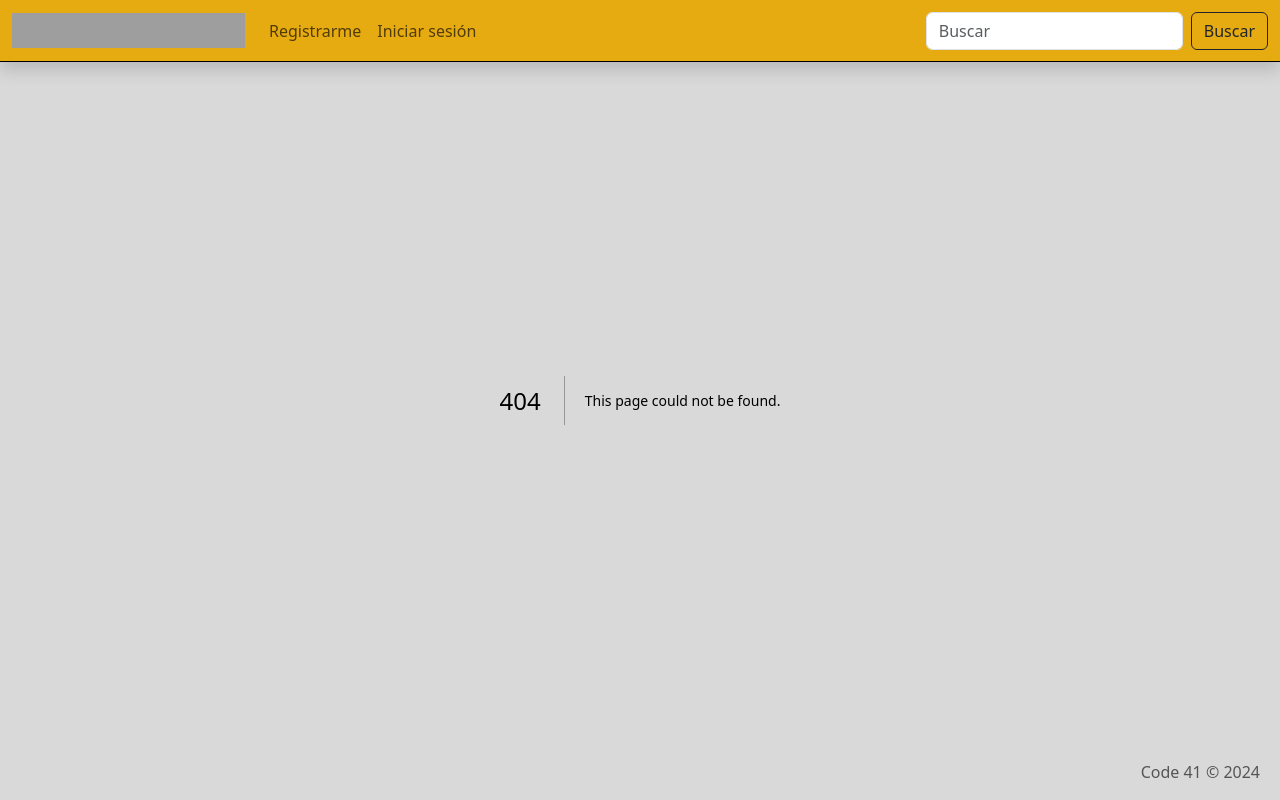
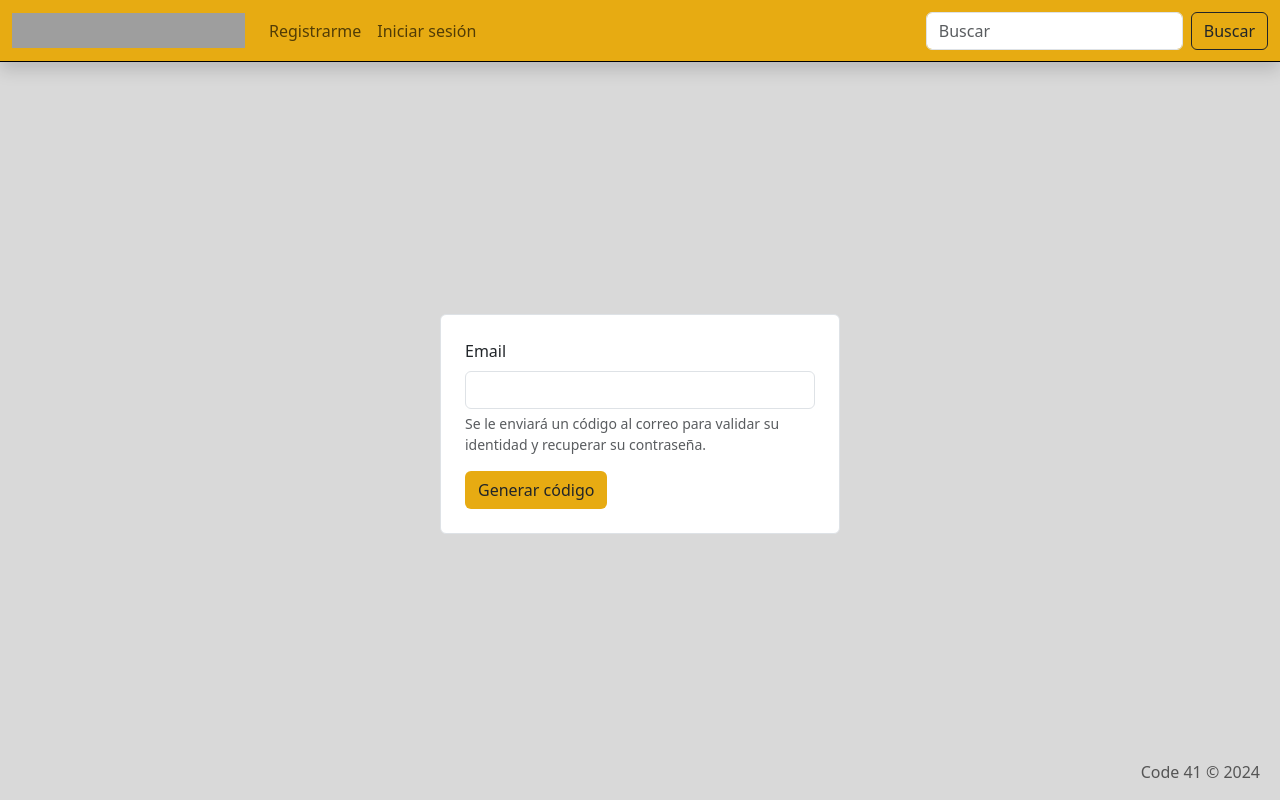
Before and after one commit to Grupo-41/FedeteriApp, a Next.js app in the folder nextjs-fedeteriapp/: page /recovery-password in a window 1280 px wide. Before the commit this address had no page. Built offline with nearby package versions, Linux system fonts and the light colour scheme; grey boxes are pictures that could not be loaded.

Commit message:
Arreglado el registro, avances con recuperación de contraseña

```diff
--- a/nextjs-fedeteriapp/app/login/page.jsx
+++ b/nextjs-fedeteriapp/app/login/page.jsx
@@ -12,8 +12,12 @@ const Page = () => {
             dni: refDNI.current.value,
             contrasena: refPass.current.value,
         }))
-        .then(data => data.json())
         .then(data => {
+          console.log(data)
+          return data.json()
+        })
+        .then(data => {
+          console.log(data)
             if(data.status !== 400){
                 if(data.esAdmin){
                     data = {...data, validado: false}
--- /dev/null
+++ b/nextjs-fedeteriapp/app/recovery-password/page.jsx
@@ -0,0 +1,48 @@
+"use client"
+import React, {useRef} from 'react'
+import { useLocalStorage } from 'react-use';
+
+const Page = () => {
+    const [email, setEmail, removeEmail] = useLocalStorage('email-recovery', '');
+    const refEmail = useRef();
+
+    function sendCode(){
+        let URL = "http://localhost:5000/api/usuarios/recuperacion/"
+        let inputEmail = refEmail.current.value;
+
+        if(validateEmail(inputEmail)){
+            setEmail(inputEmail)
+            URL = URL + inputEmail;
+
+            fetch(URL, {method: 'POST'});
+            window.location.href = `/validate-code`
+        }
+    }
+
+    const validateEmail = (email) => {
+        return String(email)
+          .toLowerCase()
+          .match(
+            /^(([^<>()[\]\\.,;:\s@"]+(\.[^<>()[\]\\.,;:\s@"]+)*)|.(".+"))@((\[[0-9]{1,3}\.[0-9]{1,3}\.[0-9]{1,3}\.[0-9]{1,3}\])|(([a-zA-Z\-0-9]+\.)+[a-zA-Z]{2,}))$/
+          );
+      };
+
+
+  return (
+    <div className="mt-5 d-flex justify-content-center w-100">
+    <form style={{minWidth: '400px', background: 'white'}} className="border rounded p-4 w-25 align-self-center">
+        <div className='mb-3'>
+          <label htmlFor="email" className="form-label">Email</label>
+          <input ref={refEmail} type="email" className="form-control" id="email" aria-describedby="emailHelp"/>
+          <div id="emailHelp" className="form-text">
+            Se le enviará un código al correo para validar su identidad y recuperar su contraseña.
+          </div>
+        </div>
+
+        <button onClick={sendCode} type="button" className="btn" style={{background: '#e7ab12 '}}>Generar código</button>
+      </form>
+    </div>
+  )
+}
+
+export default Page
--- a/nextjs-fedeteriapp/app/signup/page.jsx
+++ b/nextjs-fedeteriapp/app/signup/page.jsx
@@ -31,7 +31,7 @@ const Page = () => {
             nacimiento: refNacimiento.current.value,
             telefono: refTelefono.current.value,
             contrasena: refPass.current.value,
-            sucursalID: sucursales.find(x => x.nombre === refSucursal.current.value).id
+            sucursalID: refSucursal.current.value
         }
 
         fetch(URL, {
--- a/nextjs-fedeteriapp/components/Navbar/Navbar.jsx
+++ b/nextjs-fedeteriapp/components/Navbar/Navbar.jsx
@@ -23,12 +23,16 @@ const Navbar = () => {
                 </button>
                 <div className="collapse navbar-collapse" id="navbarSupportedContent">
                     <ul className="navbar-nav me-auto mb-2 mb-lg-0">
-                        <li className="nav-item">
-                            <a className="nav-link" href="./signup">Registrarme</a>
-                        </li>
-                        <li className="nav-item">
-                            <a className="nav-link" href="./login">Iniciar sesión</a>
-                        </li>
+                        { user === null &&
+                        <>
+                            <li className="nav-item">
+                                <a className="nav-link" href="/signup">Registrarme</a>
+                            </li>
+                            <li className="nav-item">
+                                <a className="nav-link" href="/login">Iniciar sesión</a>
+                            </li>
+                        </>
+                        }
                         { user !== null ?
                             <li className="nav-item">
                                 <a className="nav-link" href="/sucursales">Ver sucursales</a>
```
Also changed, not shown: nextjs-fedeteriapp/app/validate-code/page.jsx (added, +38 -0 lines).
